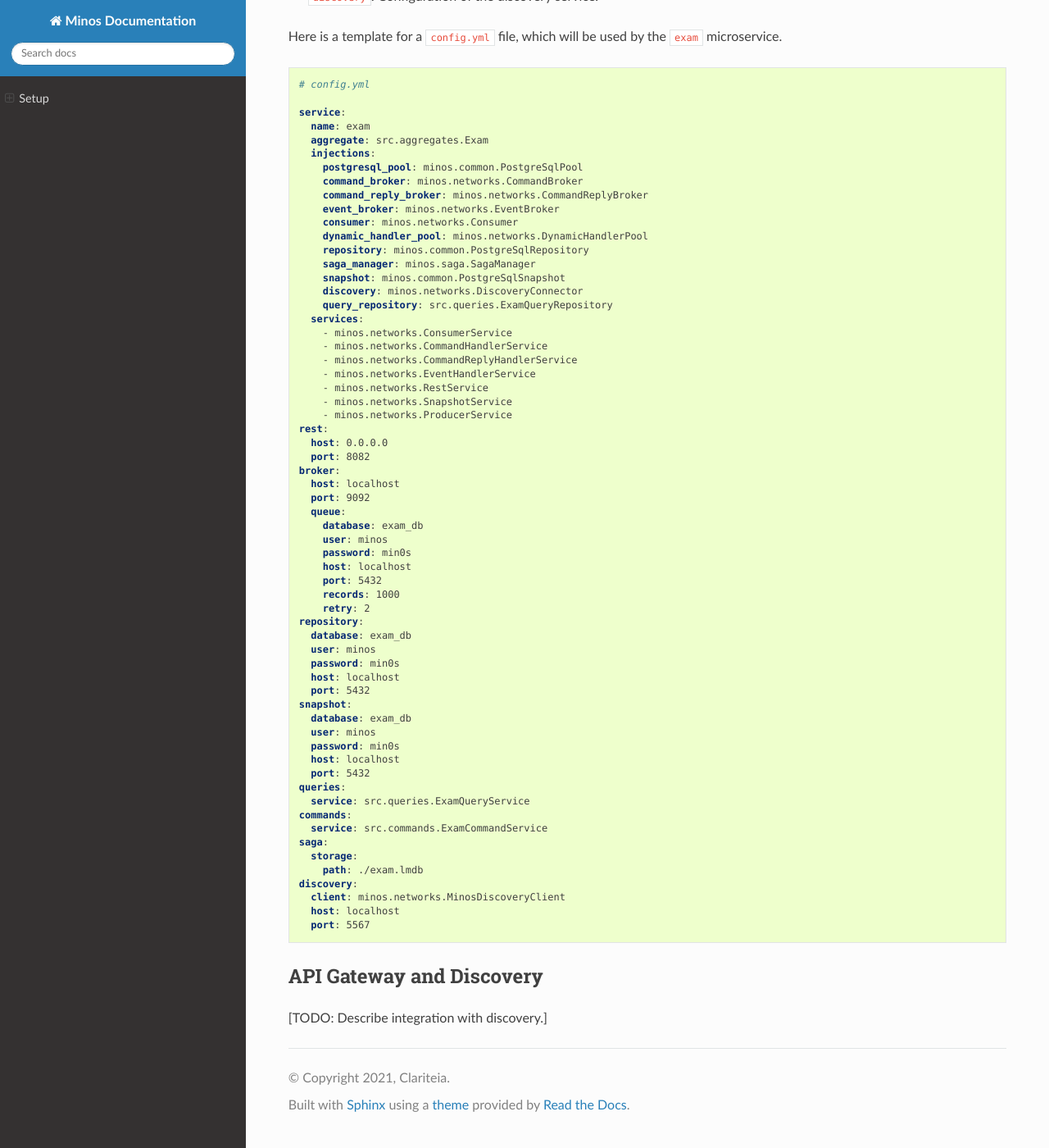
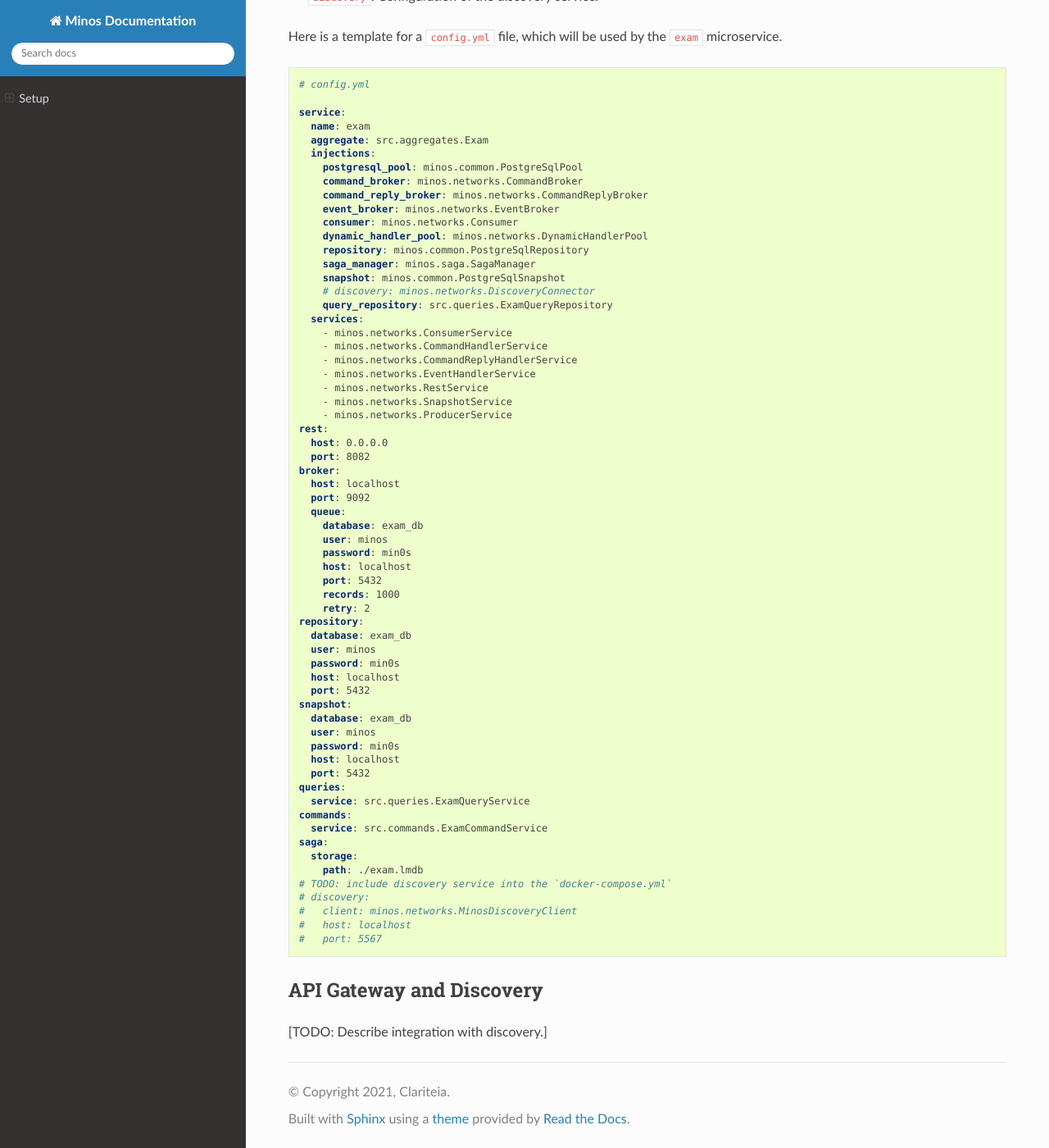
Before and after one commit to Clariteia/minos-documentation, a Sphinx documentation site: the page built from docs/quickstart/setup.md, in a window 1280 px wide and 1400 px high, scrolled down 3246 px. Shown: the whole window at 82% size. Built offline with Sphinx 7.4.7 and the Read the Docs theme 2.0.0, drawn with Linux system fonts in a browser that asks for light colours.

Commit message:
* Remove discovery config. * Fix bug related with deployment.

````diff
--- a/docs/quickstart/setup.md
+++ b/docs/quickstart/setup.md
@@ -159,7 +159,7 @@ service:
     repository: minos.common.PostgreSqlRepository
     saga_manager: minos.saga.SagaManager
     snapshot: minos.common.PostgreSqlSnapshot
-    discovery: minos.networks.DiscoveryConnector
+    # discovery: minos.networks.DiscoveryConnector
     query_repository: src.queries.ExamQueryRepository
   services:
     - minos.networks.ConsumerService
@@ -202,10 +202,11 @@ commands:
 saga:
   storage:
     path: ./exam.lmdb
-discovery:
-  client: minos.networks.MinosDiscoveryClient
-  host: localhost
-  port: 5567
+# TODO: include discovery service into the `docker-compose.yml`
+# discovery:
+#   client: minos.networks.MinosDiscoveryClient
+#   host: localhost
+#   port: 5567
 ```
 
 ## API Gateway and Discovery
````
Also changed, not shown: docs/quickstart/deployment.md (+1 -1 lines).
